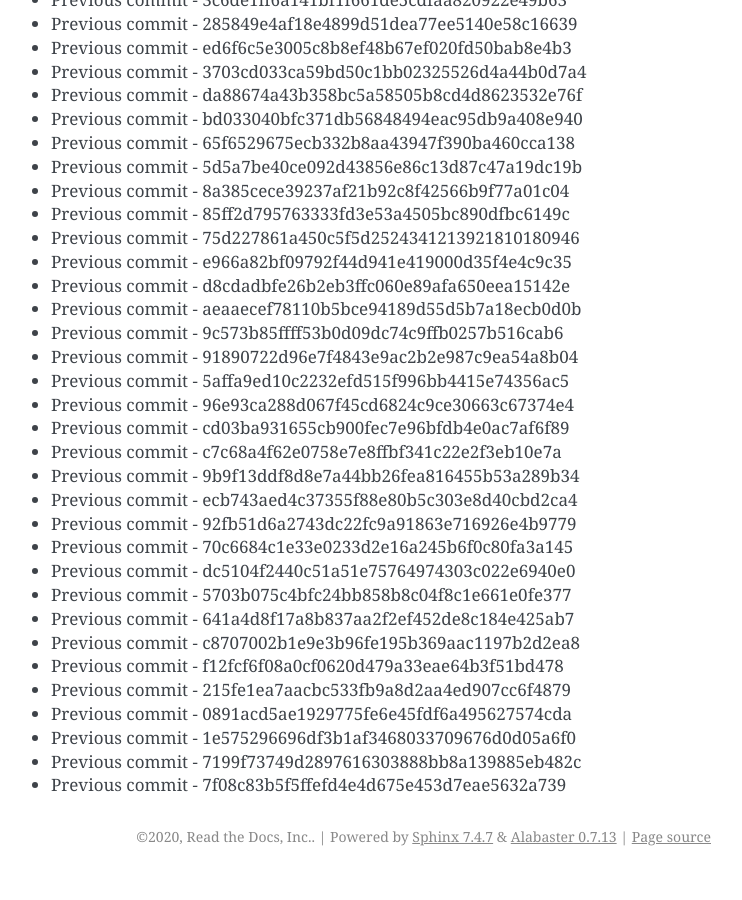
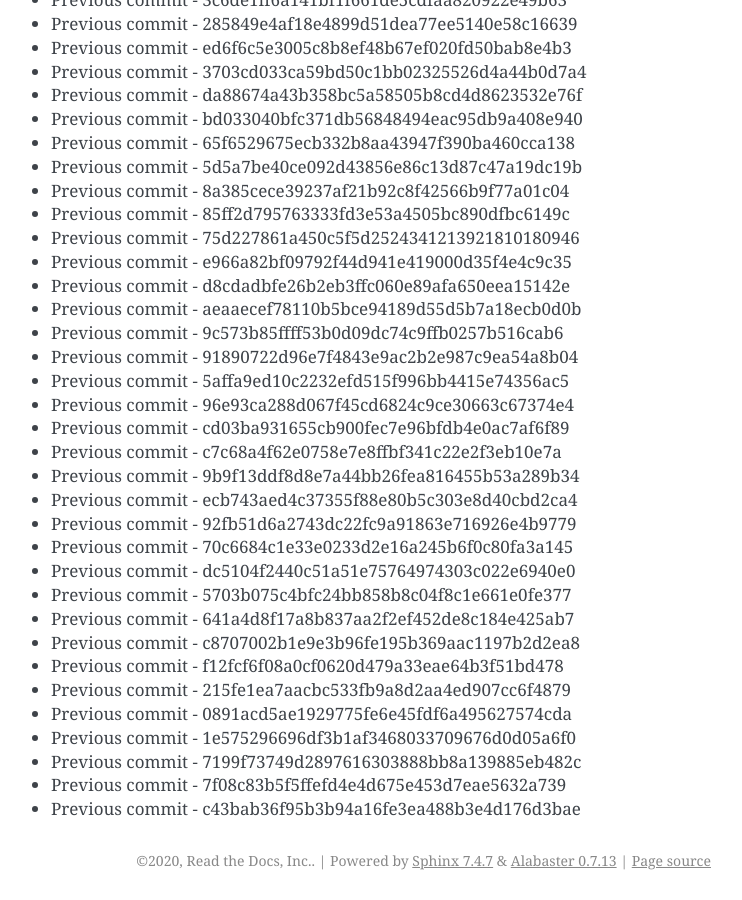
Before and after one commit to readthedocs/rtd-git-stresstest, a Sphinx documentation site: the page built from docs/updates.rst, in a window 1280 px wide and 900 px high, scrolled down 87514 px. Shown: the whole window, without its empty margins (399-1141 px from the left). Built offline with Sphinx 7.4.7, drawn with Linux system fonts in a browser that asks for light colours; before the commit the page ends 88390 px from its top, so only the background shows below that.

Commit message:
Generating commit from previous: c43bab36f95b3b94a16fe3ea488b3e4d176d3bae

```diff
--- a/docs/updates.rst
+++ b/docs/updates.rst
@@ -3709,3 +3709,4 @@ It can be tested for any performance characteristics.
 * Previous commit - 1e575296696df3b1af3468033709676d0d05a6f0
 * Previous commit - 7199f73749d2897616303888bb8a139885eb482c
 * Previous commit - 7f08c83b5f5ffefd4e4d675e453d7eae5632a739
+* Previous commit - c43bab36f95b3b94a16fe3ea488b3e4d176d3bae
```
